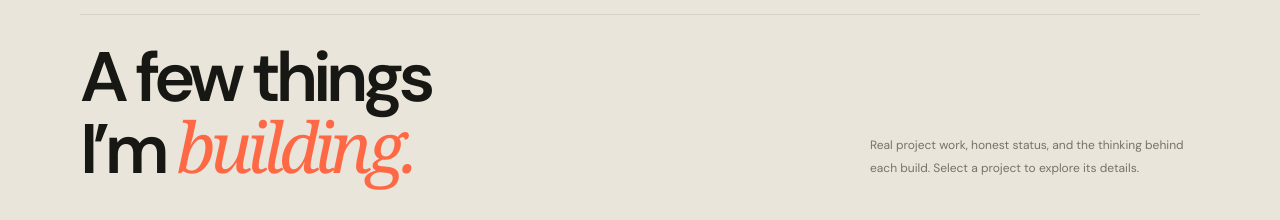
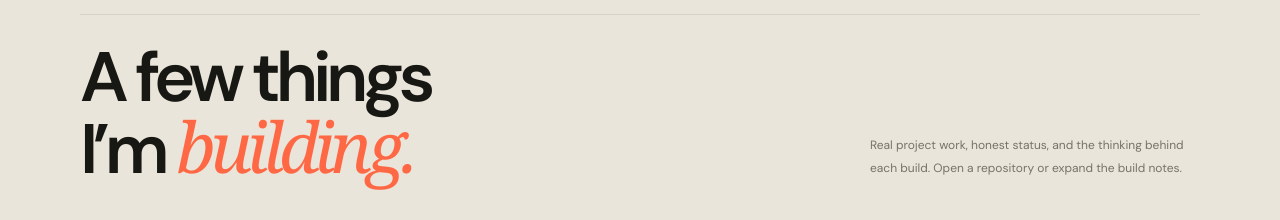
Before and after one commit to mrceogodwin/designbygodwin, a Next.js app: page / in a window 1280 px wide. Shown: the part 1661-1881 px from the top of the page. Built offline with nearby package versions, Linux system fonts and the light colour scheme; a web font is replaced by a local one.

Commit message:
Clarify project card and build notes interactions

```diff
--- a/app/page.tsx
+++ b/app/page.tsx
@@ -89,7 +89,7 @@ export default function Home() {
 
       <section className="work-section" id="work"><div className="page-width">
         <div className="section-kicker"><span>02 / SELECTED PROJECTS</span><span>IN PROGRESS IS STILL PROGRESS</span></div>
-        <div className="section-intro-row"><h2 className="display-heading">A few things<br />I’m <em>building.</em></h2><p>Real project work, honest status, and the thinking behind each build. Select a project to explore its details.</p></div>
+        <div className="section-intro-row"><h2 className="display-heading">A few things<br />I’m <em>building.</em></h2><p>Real project work, honest status, and the thinking behind each build. Open a repository or expand the build notes.</p></div>
         <div className="project-grid">{projects.map(project => <article className={"project-card " + project.theme} key={project.id}>
           <a className="project-art" href={project.href} target="_blank" rel="noreferrer" aria-label={"Open " + project.name + " source repository in a new tab"}>
             <div className="project-art-head"><span>PROJECT / {project.id}</span><span>{project.year} ↗</span></div><div className="project-glyph">{project.symbol}<span>.</span></div><div className="project-art-lines" /><div className="project-art-foot"><span>{project.category}</span><span>OPEN REPOSITORY ↗</span></div>
```
